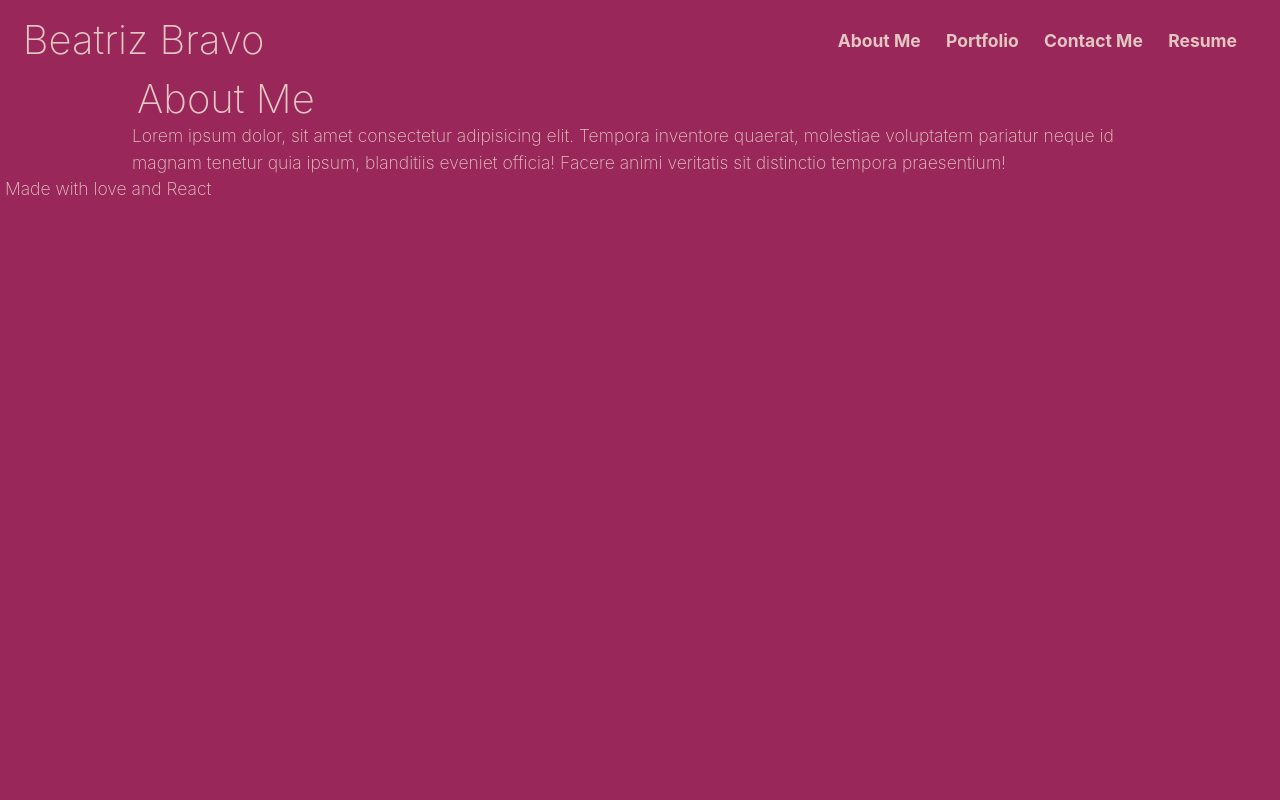
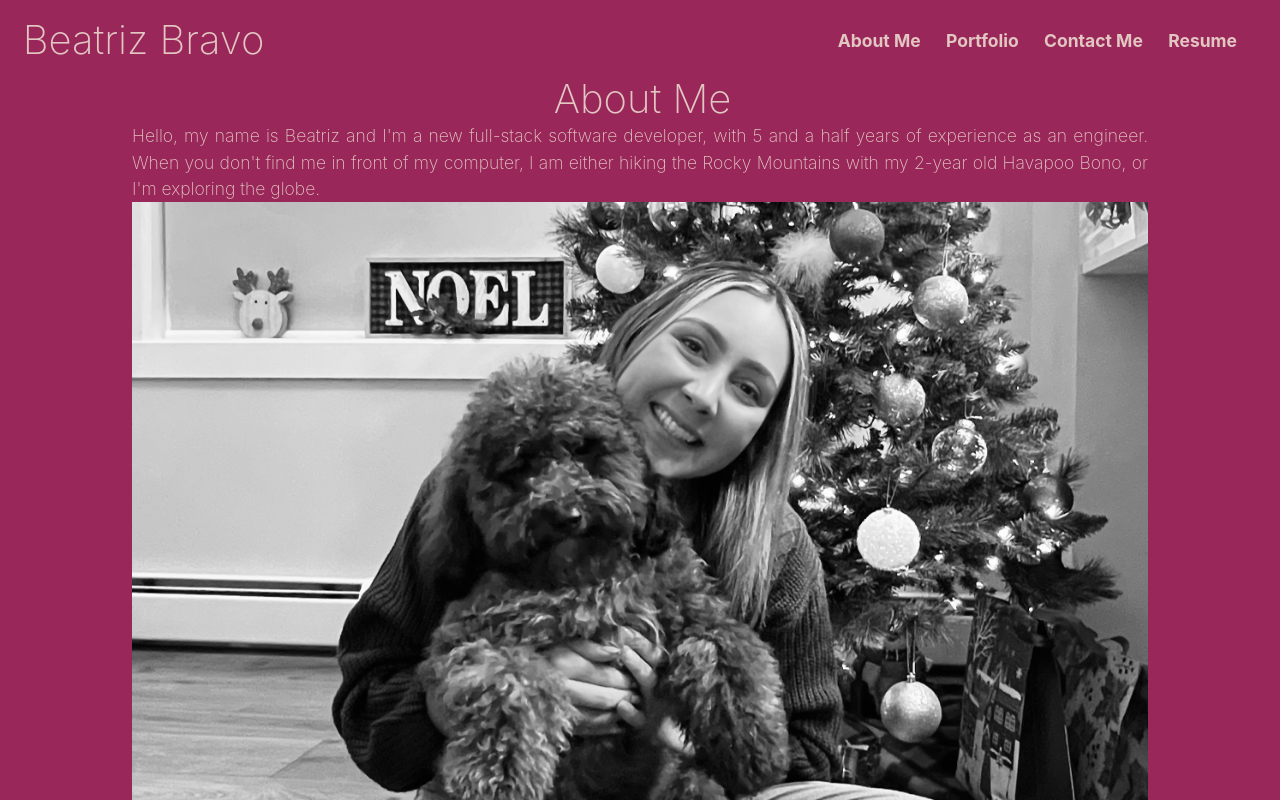
Before and after one commit to BeaBravo/react-portfolio, a React (Vite) app: page / in a window 1280 px wide. Shown: the top 800 px of the page. Built offline with nearby package versions, Linux system fonts and the light colour scheme.

Commit message:
added about us content and styling

```diff
--- a/src/App.css
+++ b/src/App.css
@@ -117,6 +117,7 @@
   main {
     display: flex;
     flex-direction: column;
+    min-height: 100vh;
   }
 
   /* about me styles */
@@ -237,7 +238,7 @@
     #about-me,
     #contact {
       display: flex;
-      flex-direction: row;
+      flex-direction: column;
       align-items: center;
       justify-content: flex-start;
     }
--- a/src/components/Footer.jsx
+++ b/src/components/Footer.jsx
@@ -1,3 +1,3 @@
 export default function Footer() {
-    return <p>Made with love and React</p>
+    return <footer>Made with love and React</footer>
 }
--- a/src/pages/About.jsx
+++ b/src/pages/About.jsx
@@ -1,14 +1,17 @@
+import profilePic from '../assets/images/profile-pic.jpg'
+
 export default function About() {
     return (
-        <div>
+        <div id='about-me'>
             <h1>About Me</h1>
             <p>
-                Lorem ipsum dolor, sit amet consectetur adipisicing elit.
-                Tempora inventore quaerat, molestiae voluptatem pariatur neque
-                id magnam tenetur quia ipsum, blanditiis eveniet officia!
-                Facere animi veritatis sit distinctio tempora praesentium!
-
+                Hello, my name is Beatriz and I'm a new full-stack software
+                developer, with 5 and a half years of experience as an engineer.
+                When you don't find me in front of my computer, I am either hiking
+                the Rocky Mountains with my 2-year old Havapoo Bono, or I'm
+                exploring the globe.
             </p>
+            <img src={profilePic} alt='picture of me' style={{width: '100%'}} />
         </div>
     );
 }
```
Also changed, not shown: src/assets/images/profile-pic.jpg (added).
